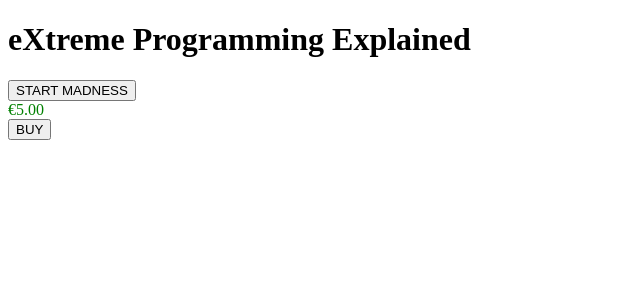
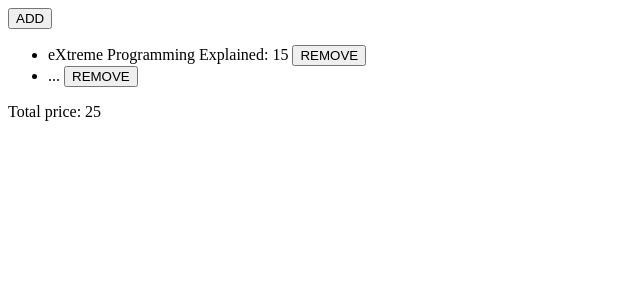
Before and after one commit to wishtack-training/wt-training-angular, an Angular app: page / in a window 1280 px wide. Shown: the top 300 px of the page, without its empty margins (0-640 px from the left). Built offline with nearby package versions, Linux system fonts and the light colour scheme.

Commit message:
🚧 add <as-cart>

```diff
--- a/src/app/app.component.html
+++ b/src/app/app.component.html
@@ -1 +1 @@
-<as-item></as-item>
+<as-cart></as-cart>
--- a/src/app/app.module.ts
+++ b/src/app/app.module.ts
@@ -3,12 +3,14 @@ import { BrowserModule } from '@angular/platform-browser';
 
 import { AppRoutingModule } from './app-routing.module';
 import { AppComponent } from './app.component';
+import { CartComponent } from './cart/cart.component';
 import { ItemComponent } from './item/item.component';
 
 @NgModule({
   declarations: [
     AppComponent,
-    ItemComponent
+    ItemComponent,
+    CartComponent
   ],
   imports: [
     BrowserModule,
--- /dev/null
+++ b/src/app/cart/cart.component.html
@@ -0,0 +1,13 @@
+<button>ADD</button>
+
+<ul>
+  <li>eXtreme Programming Explained: 15
+    <button>REMOVE</button>
+  </li>
+  <li>...
+    <button>REMOVE</button>
+  </li>
+
+</ul>
+
+<div>Total price: 25</div>
--- /dev/null
+++ b/src/app/cart/cart.component.ts
@@ -0,0 +1,19 @@
+import { Component, OnInit } from '@angular/core';
+import { Cart } from './cart';
+
+@Component({
+  selector: 'as-cart',
+  templateUrl: './cart.component.html',
+  styleUrls: ['./cart.component.css']
+})
+export class CartComponent implements OnInit {
+
+  cart = new Cart();
+
+  constructor() {
+  }
+
+  ngOnInit() {
+  }
+
+}
```
Also changed, not shown: src/app/cart/cart.component.css (added).
